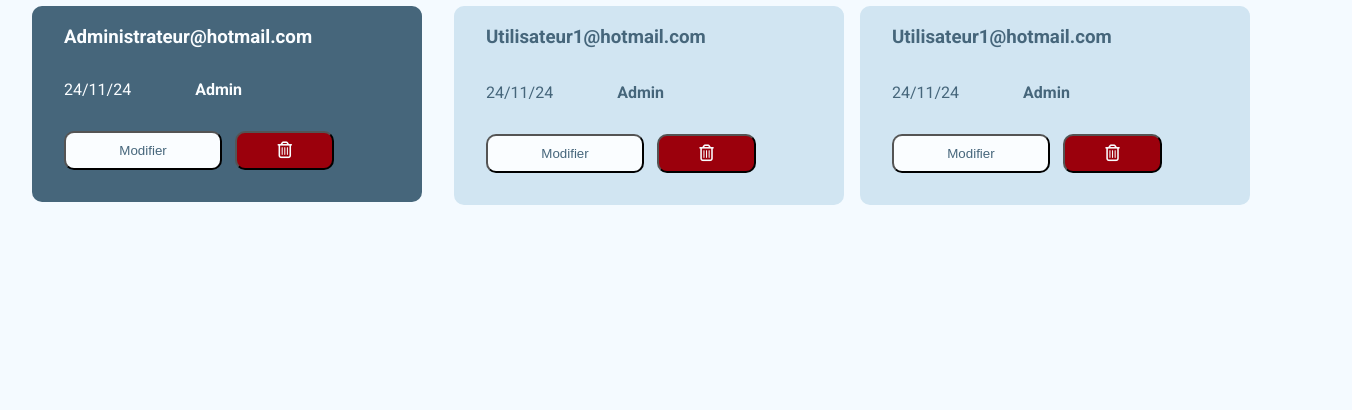
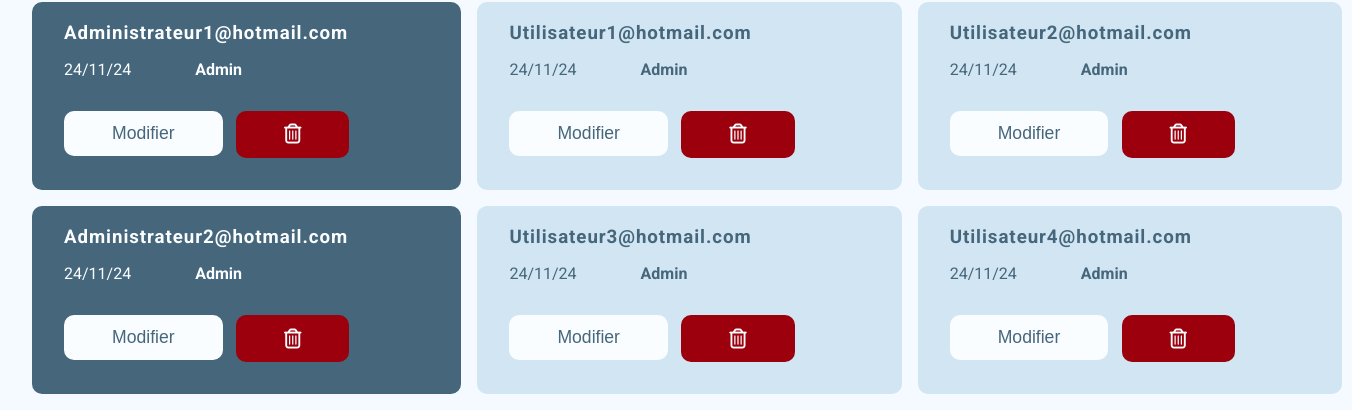
Before and after one commit to MainDuWeb/Hdm-Meet, a plain HTML site: page administration.html in a window 1280 px wide. Shown: the part 496-906 px from the top of the page, 1352 px wide, since content can reach past the window. Before the commit the page ends 800 px from the top, so only its background shows below. Drawn offline with Linux system fonts and the light colour scheme.

Commit message:
Ajustement

```diff
--- a/administration.html
+++ b/administration.html
@@ -25,8 +25,9 @@
 </head>
 
 <body>
-
-    <!-- MODAL AJOUTER UN UTILISATEUR OK =============== -->
+<!-- DIV MODAL  =============== -->
+    <div>
+        <!-- MODAL AJOUTER UN UTILISATEUR =============== -->
         <div class="modal-container">
             <div class="overlay modal-trigger-ajouter"></div>
             <div class="modal" role="dialog" aria-labelledby="modalTitle" aria-describedby="dialogDesc">
@@ -40,9 +41,7 @@
             </div>
         </div>
 
-
-
-    <!-- MODAL MODIFIER UN ADMINISTRATEUR OK =============== -->
+        <!-- MODAL MODIFIER UN ADMINISTRATEUR =============== -->
         <div class="modal-container modifier-container">
             <div class="overlay modal-trigger-modifier"></div>
             <div class="modal" role="dialog" aria-labelledby="modalTitle" aria-describedby="dialogDesc">
@@ -51,10 +50,9 @@
                 </a>
                 <h3 id="modalTitleModifier">Modifier l'utilisateur?</h3>
                 <p id="dialogDescModifier">Utilisateur@gmail.com</p>
-            <button class="btn-modifier">Confirmer</button>
+                <button class="btn-ajouter">Confirmer</button>
             </div>
         </div>
-
 
         <!-- MODAL SUPP UN ADMINISTRATEUR =============== -->
         <div class="modal-container supprimer-container">
@@ -72,9 +70,7 @@
             </div>
         </div>
 
-
-
-        <!-- MODAL MODIFIER UN UTILISATEUR OK =============== -->
+            <!-- MODAL MODIFIER UN UTILISATEUR  =============== -->
         <div class="modal-container modifier-container-user">
             <div class="overlay modal-trigger-modifier-user"></div>
             <div class="modal" role="dialog" aria-labelledby="modalTitle" aria-describedby="dialogDesc">
@@ -83,10 +79,9 @@
                 </a>
                 <h3 id="modalTitleModifier">Modifier l'utilisateur?</h3>
                 <p id="dialogDescModifier">Utilisateur@gmail.com</p>
-            <button class="btn-modifier">Confirmer</button>
+                <button class="btn-ajouter">Confirmer</button>
             </div>
         </div>
-
 
         <!-- MODAL SUPP UN ADMINISTRATEUR =============== -->
         <div class="modal-container supprimer-container-user">
@@ -101,6 +96,7 @@
                 <input class="form-ajout-password" type="password" placeholder="Mot de passe">
 
                 <button class="btn-ajouter"> Confirmer </button>
+            </div>
         </div>
     </div>
 
@@ -148,8 +144,6 @@
 
     <main>
 
-
-
         <!-- SECTION CARD  ============================= -->
         <section class=" section-card ">
 
@@ -162,7 +156,34 @@
                 <!-- CARD ADMINISTRATEUR 1 ============================= -->
                 <div class=" card card-admin">
                     <article class=" card-admin-admin ">
-                        <h3 class=" card-email "> Administrateur@hotmail.com </h3>
+                        <h3 class=" card-email "> Administrateur1@hotmail.com </h3>
+
+                        <ul class="date-status">
+                            <li><time datetime="2024-11-24">24/11/24</time></li>
+                            <li>
+                                <h4 class="status-admin"> Admin</h4>
+                            </li>
+                        </ul>
+
+                        <ul class="btn-card">
+                            <li class=" ">
+                                <button class="btn-card-modifier modal-trigger-modifier" >Modifier
+                                </button>
+                            </li>
+                            <li class="">
+                                <button class="btn-card-supprimer modal-trigger-supprimer">
+                                    <i class="fa-regular fa-trash-can fa-xl text-white"></i>
+                                </button>
+                            </li>
+                        </ul>
+
+                    </article>
+                </div>
+
+                <!-- CARD ADMINISTRATEUR 2 ============================= -->
+                <div class=" card card-admin">
+                    <article class=" card-admin-admin ">
+                        <h3 class=" card-email "> Administrateur2@hotmail.com </h3>
 
                         <ul class="date-status">
                             <li><time datetime="2024-11-24">24/11/24</time></li>
@@ -178,11 +199,10 @@
                             </li>
                             <li class="">
                                 <button href="#" class="btn-card-supprimer modal-trigger-supprimer">
-                                    <i class="fa-regular fa-trash-can fa-lg text-white"></i>
+                                    <i class="fa-regular fa-trash-can fa-xl text-white"></i>
                                 </button>
                             </li>
                         </ul>
-
                     </article>
                 </div>
 
@@ -200,8 +220,8 @@
 
                     <!-- CARD UTILISATEURS 1 ============================= -->
                     <div class=" card card-user">
-                        <article class="card-user pb-4 ">
-                            <h3> Utilisateur1@hotmail.com </h3>
+                        <article class="card-user ">
+                            <h3 class=" card-email "> Utilisateur1@hotmail.com </h3>
 
                             <ul class="date-status">
                                 <li><time datetime="2024-11-24">24/11/24</time></li>
@@ -218,7 +238,7 @@
 
                                 <li class="">
                                     <button href="#" class="btn-card-supprimer modal-trigger-supprimer-user ">
-                                        <i class="fa-regular fa-trash-can fa-lg text-white"></i>
+                                        <i class="fa-regular fa-trash-can fa-xl text-white"></i>
                                     </button>
                                 </li>
                             </ul>
@@ -229,8 +249,36 @@
 
                     <!-- CARD UTILISATEURS 2============================= -->
                     <div class=" card card-user">
-                        <article class="card-user pb-4 ">
-                            <h3> Utilisateur1@hotmail.com </h3>
+                        <article class="card-user ">
+                            <h3 class=" card-email "> Utilisateur2@hotmail.com </h3>
+
+                            <ul class="date-status">
+                                <li><time datetime="2024-11-24">24/11/24</time></li>
+                                <li>
+                                    <h4 class="status-admin"> Admin</h4>
+                                </li>
+                            </ul>
+
+                            <ul class="btn-card">
+                                <li>
+                                    <button class="btn-card-modifier modal-trigger-modifier-user">Modifier
+                                    </buton>
+                                </li>
+
+                                <li>
+                                    <button class="btn-card-supprimer modal-trigger-supprimer-user ">
+                                        <i class="fa-regular fa-trash-can fa-xl text-white"></i>
+                                    </button>
+                                </li>
+                            </ul>
+
+                        </article>
+                    </div>
+                    <!-- ====== -->
+                      <!-- CARD UTILISATEURS 3============================= -->
+                      <div class=" card card-user">
+                        <article class="card-user  ">
+                            <h3 class=" card-email ">Utilisateur3@hotmail.com </h3>
 
                             <ul class="date-status">
                                 <li><time datetime="2024-11-24">24/11/24</time></li>
@@ -247,7 +295,7 @@
 
                                 <li class="">
                                     <button href="#" class="btn-card-supprimer modal-trigger-supprimer-user ">
-                                        <i class="fa-regular fa-trash-can fa-lg text-white"></i>
+                                        <i class="fa-regular fa-trash-can fa-xl text-white"></i>
                                     </button>
                                 </li>
                             </ul>
@@ -255,6 +303,36 @@
                         </article>
                     </div>
                     <!-- ====== -->
+                      <!-- CARD UTILISATEURS 4============================= -->
+                      <div class=" card card-user">
+                        <article class="card-user ">
+                            <h3 class=" card-email "> Utilisateur4@hotmail.com </h3>
+
+                            <ul class="date-status">
+                                <li><time datetime="2024-11-24">24/11/24</time></li>
+                                <li>
+                                    <h4 class="status-admin"> Admin</h4>
+                                </li>
+                            </ul>
+
+                            <ul class="btn-card">
+                                <li>
+                                    <button class="btn-card-modifier modal-trigger-modifier-user" href="#">Modifier
+                                    </buton>
+                                </li>
+
+                                <li class="">
+                                    <button href="#" class="btn-card-supprimer modal-trigger-supprimer-user ">
+                                        <i class="fa-regular fa-trash-can fa-xl text-white"></i>
+                                    </button>
+                                </li>
+                            </ul>
+
+                        </article>
+                    </div>
+                    <!-- ====== -->
+
+
 
                 </div>
                 <!-- ====== -->
--- a/style.css
+++ b/style.css
@@ -11,7 +11,7 @@
     }
 }
 
-
+/* General====================================================== */
 
 body {
     margin: 0;
@@ -21,6 +21,21 @@ body {
     color: #162D4E;
     /* Utilisez la variation de police Bespoke Stencil que vous préférez ici */
 }
+
+button {
+    box-shadow: none;
+    border: none;
+}
+
+select {
+    all: unset;
+}
+
+.btn{
+    padding: 0.5rem 1.5rem;
+    border-radius: 0.625rem;
+}
+
 
 /* Accueil====================================================== */
 .grid-accueil {
@@ -37,7 +52,7 @@ body {
 }
 
 .div-logo {
-    margin-top: 13rem;
+    margin-top: 14rem;
     margin-bottom: 13rem;
     margin-left: 8rem;
     margin-right: 8rem;
@@ -65,19 +80,20 @@ body {
 
 .btn-connexion-admin {
     animation: pulse 2s cubic-bezier(0.4, 0, 0.6, 1) infinite;
-    color: #00619E;
+    color: var(--main-color);
     text-decoration: none;
-    padding: 0.5em 1.5em;
-    background-color: #d9edfa;
-    border-radius: 0.625rem;
+    /* padding: 0.5em 1.5em; */
+    background-color: #00619E;
+    /* border-radius: 0.625rem; */
     box-shadow: 1px 1px 1px 1px #d2ecfc;
     cursor: pointer;
 }
 
-.espace-accueil{
-   margin-top: 11.5rem;
+.espace-accueil {
+    margin-top: 13.5rem;
 
 }
+
 .titre-accueil {
     color: #162D4E;
     margin-bottom: 0;
@@ -118,7 +134,7 @@ body {
     cursor: pointer;
 }
 
-.espaceur{
+.espaceur {
     margin-top: 10em;
 }
 
@@ -157,7 +173,6 @@ body {
 }
 
 /* Administration ====================================================== */
-
 
 .nav-administration {
     display: grid;
@@ -286,37 +301,30 @@ main {
 
 .section-card {
     display: grid;
-    grid-template-columns: repeat(3, 1fr);
-    grid-gap: 2em;
+    grid-template-columns: 1fr 2fr;
+    gap: 1em;
     margin-top: 4em;
-
 }
 
-.colonne-admin {
-    grid-column: 1;
-    grid-row-gap: 1em;
-}
 
-.colonne-user {
-    grid-column: 2;
-    grid-gap: 1em;
-}
 
 .double-colonne {
     display: grid;
-    grid-template-columns: repeat(2, 1fr);
+    grid-template-columns: 48.5% 48.5%;
     gap: 1em;
 }
 
 .card {
     border-radius: 0.625rem;
-    padding: .1em 5.5em 1em 2em;
+    padding: .1em 7em 1em 2em;
 }
 
 .card-admin {
     background-color: #46667B;
+    /* à changer */
     margin-bottom: 1em;
     color: #FAFDFF;
+
 }
 
 .card-admin-admin {
@@ -330,6 +338,7 @@ main {
 
 .card-email {
     margin: 1em 0 0 0;
+    letter-spacing: 0.05em;
 
 }
 
@@ -342,27 +351,35 @@ main {
 .btn-card-modifier {
     text-decoration: none;
     background-color: #FAFDFF;
+    font-size: 1.1em;
+
     border-radius: 0.625rem;
-    padding: 0.75em 4em;
+    padding: 0.75rem 3rem;
     color: #46667B;
     cursor: pointer;
+
+
 }
 
 .btn-card-supprimer {
     text-decoration: none;
     background-color: var(--color-red);
     border-radius: 0.625rem;
-    padding: 0.75em 3em;
+    padding: 1rem 3rem;
     margin-left: 1em;
     color: #FAFDFF;
+
     cursor: pointer;
+
+
 }
+
 
 .date-status {
     list-style-type: none;
     padding-left: 0;
     display: block flex;
-    padding: 1em 0 1em 0;
+    padding: 0 0 1em 0;
 }
 
 .status-admin {
@@ -372,34 +389,35 @@ main {
 
 /* User connexion ====================================================== */
 
-.user-container{
+.user-container {
     display: flex;
-    margin: 3em ;
+    margin: 3em;
 }
 
-.camera{
+.camera {
     width: 40em;
     height: 25em;
     background-color: #46667B;
-    margin-right: 4em ;
-    border-radius: 0.625rem;;
+    margin-right: 4em;
+    border-radius: 0.625rem;
+    ;
 }
 
-.user-content{
+.user-content {
     margin-top: 2em;
 }
 
 /* Visio-conférence ====================================================== */
 
-.petit-logo{
+.petit-logo {
     width: 3em;
 }
 
-.fenetre-visio{
+.fenetre-visio {
     max-width: 1800px;
     width: 100%;
     height: 32em;
-    margin:  auto;
+    margin: auto;
     background-color: #46667B;
     border-radius: 0.625rem;
     display: grid;
@@ -408,7 +426,7 @@ main {
     justify-content: center;
 }
 
-.card-visio{
+.card-visio {
     border-radius: 0.625rem;
     background-color: #D1E5F2;
     width: 10em;
@@ -416,7 +434,7 @@ main {
 
 }
 
-.user-etat{
+.user-etat {
     display: flex;
     list-style-type: none;
     padding-left: 1em;
@@ -426,44 +444,46 @@ main {
 .visio-micro {
     padding-right: 0.5em;
 }
+
 .visio-person {
     height: 7em;
     background-color: #9AC3ED;
-    margin-left:0.5;
+    margin-left: 0.5;
     margin-right: 0.5;
-    border-radius: 0.625rem 0.625rem 0 0 ;
-
+    border-radius: 0.625rem 0.625rem 0 0;
 }
 
 
 /* Visio-conférence - footer ====================================================== */
-.visio-container{
+.visio-container {
     display: flex;
     background-color: #46667B;
     border-radius: 0.625rem;
-    margin: 0.75em 2em ;
+    margin: 0.75em 2em;
 }
 
-.font-semibold{
+.font-semibold {
     font-weight: 600;
     height: fit-content;
     margin: 0;
 
 
 }
-.visio{
+
+.visio {
     list-style: none;
-    margin: 0.25em 2em ;
+    margin: 0.25em 2em;
     padding: 1rem 0.25rem .5rem 0.25rem;
     height: fit-content;
     background-color: #46667B;
 
     border-radius: 0.625rem;
 }
-.btn-visio{
+
+.btn-visio {
     text-decoration: none;
-    padding-top:0.75rem;
-    padding-bottom:0.75rem ;
+    padding-top: 0.75rem;
+    padding-bottom: 0.75rem;
     list-style: none;
     color: var(--main-color);
     cursor: pointer;
@@ -475,59 +495,56 @@ main {
     }
 }
 
-.visio-icone{
+.visio-icone {
     display: flex;
     align-items: center;
     justify-content: center;
 
 }
-.visio-text{
-    padding:0.75em 0 0 0;
-    margin:0;
+
+.visio-text {
+    padding: 0.75em 0 0 0;
+    margin: 0;
 }
 
-.participant{
+.participant {
     padding: 0.75rem 0.25rem .37rem 0.25rem;
 }
 
-.btn-visio-participant{
+.btn-visio-participant {
     text-decoration: none;
     padding-bottom: 0;
     color: var(--main-color);
     cursor: pointer;
 }
 
-.visio-text-participant{
+.visio-text-participant {
     padding-top: 0;
-    margin:0;
+    margin: 0;
 }
-.visio-icone-numero{
+
+.visio-icone-numero {
     display: flex;
     align-items: center;
     justify-content: center;
 }
 
-.deconnexion{
+.deconnexion {
     padding-top: 1.5em;
 }
-.visio-deconnexion{
+
+.visio-deconnexion {
     text-decoration: none;
     color: var(--main-color);
     background-color: var(--color-red);
     border-radius: 0.625rem;
-    padding: 1.2rem 0.75rem 1rem 0.75rem ;
+    padding: 1.2rem 0.75rem 1rem 0.75rem;
 
 }
+
 /* MODAL BOX ================================= */
 
-/* .modal-btn {
-    padding: 10px 14px;
-    font-size: 18px;
-    margin: 100px auto;
-    display: block;
-    min-width: 150px;
-    cursor: pointer;
-  } */
+
 
 .modal-container {
     /* display: none; */
@@ -538,6 +555,7 @@ main {
     height: 100vh;
     transition: visibility 0.4s;
 }
+
 .modal-container.active {
 
     visibility: visible;
@@ -551,6 +569,7 @@ main {
     background: var(--color-modal);
     transition: opacity 0.4s 0.2s ease-out;
 }
+
 .modal-container.active .overlay {
     opacity: 1;
     transition: opacity 0.4s ease-out;
@@ -598,12 +617,14 @@ main {
     /* background: #ff365e; */
     color: var(--color-red);
 }
+
 .modal h3 {
     color: #162D4E;
     margin-bottom: 10px;
     font-family: 'BespokeStencil-Regular', 'Roboto', sans-serif;
     font-weight: bold;
 }
+
 .modal p {
     color: #162D4E;
     line-height: 1.4;
```
Also changed, not shown: admin_connexion.html (+1 -1 lines), index.html (+2 -2 lines), app.js (line endings or trailing spaces). Lines whose indentation alone changed are shown as unchanged.
